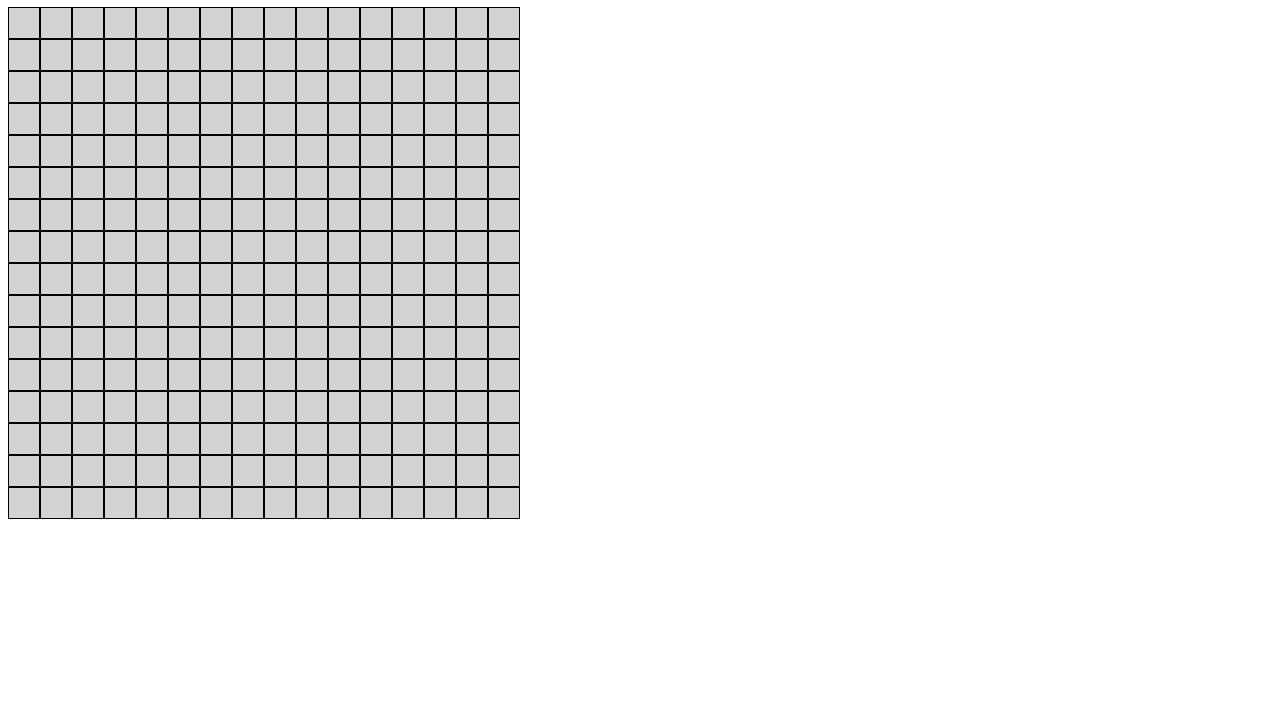
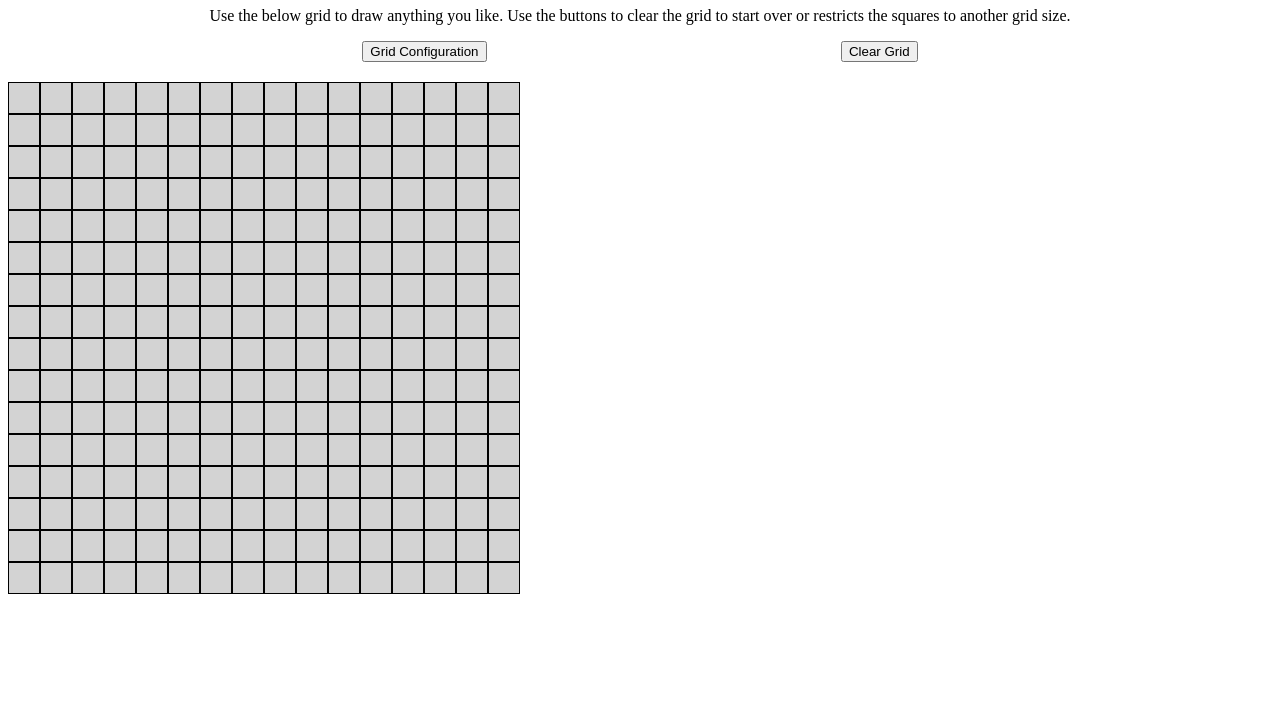
Before and after one commit to raywang38/etch-a-sketch, a plain HTML site: page index.html in a window 1280 px wide. Shown: the part 73-800 px from the top of the page. Drawn offline with Linux system fonts and the light colour scheme.

Commit message:
add code logic to resize grid upon user input
Input prompt allows for user to determine their
ideal grid size and the grid adjusts to accommodate
this.

```diff
--- a/index.html
+++ b/index.html
@@ -7,7 +7,10 @@
         <script src="script.js" defer></script>
     </head>
     <body>
-        <h1>Sketch an etch!</h1>
+        <h1>Etch a sketch!</h1>
+        <p class="description">Use the below grid to draw anything you like. Use the buttons to clear the
+            grid to start over or restricts the squares to another grid size.</p>
+        <div class = buttons></div>
         <div class="container">
         </div>
     </body>
--- a/script.js
+++ b/script.js
@@ -1,16 +1,53 @@
 const container = document.querySelector(".container");
-container.style.display = "flex";
-container.style.flexWrap = "wrap";
-container.style.width = "520px";
+container.style.width = 16 * 32 + "px";
+
+const buttonField = document.querySelector(".buttons");
 
 const selectGrid = document.createElement("button");
-selectGrid.textContent = "Grid";
+selectGrid.textContent = "Grid Configuration";
+buttonField.appendChild(selectGrid);
 
 const clearButton = document.createElement("button");
-clearButton.textContent = "Clear";
+clearButton.textContent = "Clear Grid";
+buttonField.appendChild(clearButton);
 
-for (let i = 0; i < 16; i++) {
-    for (let j = 0; j < 16; j++) {
+for (let i = 0; i < 16 * 16; i++) {
+    const squareDiv = document.createElement("div");
+    squareDiv.style.backgroundColor = "lightGray";
+    squareDiv.style.minWidth = "30px";
+    squareDiv.style.minHeight = "30px";
+    squareDiv.style.borderColor = "black";
+    squareDiv.style.borderWidth = "1px";
+    squareDiv.style.borderStyle = "solid";
+    squareDiv.setAttribute("class", "originalSquare");
+    container.appendChild(squareDiv);
+
+    squareDiv.addEventListener("mouseover", () => {
+        squareDiv.style.backgroundColor = "black";
+    })
+
+    clearButton.addEventListener("click", () => {
+        squareDiv.style.backgroundColor = "lightGray";
+    })
+}
+
+selectGrid.addEventListener("click", () => {
+
+    let gridNumber;
+    do {
+        gridNumber = prompt("Please enter the number of squares for the grid", "");
+        gridNumber = parseInt(gridNumber);
+    } while (gridNumber < 0 || gridNumber > 100 /*|| typeof(gridNumber) == "number"*/)
+
+    const removedSquares = document.querySelectorAll(".originalSquare, .modifiedSquare");
+
+    for (const removedSquare of removedSquares) {
+        removedSquare.remove();
+    }
+
+    container.style.width = gridNumber * 32 + "px";
+
+    for (let j = 0; j < gridNumber * gridNumber; j++) {
         const squareDiv = document.createElement("div");
         squareDiv.style.backgroundColor = "lightGray";
         squareDiv.style.minWidth = "30px";
@@ -18,10 +55,15 @@ for (let i = 0; i < 16; i++) {
         squareDiv.style.borderColor = "black";
         squareDiv.style.borderWidth = "1px";
         squareDiv.style.borderStyle = "solid";
+        squareDiv.setAttribute("class", "modifiedSquare");
         container.appendChild(squareDiv);
 
         squareDiv.addEventListener("mouseover", () => {
             squareDiv.style.backgroundColor = "black";
         })
+
+        clearButton.addEventListener("click", () => {
+            squareDiv.style.backgroundColor = "lightGray";
+        })
     }
-}
+})
--- a/styles.css
+++ b/styles.css
@@ -0,0 +1,19 @@
+h1 {
+    text-align: center;
+}
+
+.buttons {
+    display: flex;
+    justify-content: space-evenly;
+    margin-bottom: 20px;
+}
+
+.container {
+    display: flex;
+    flex-wrap: wrap;
+    align-items: center;
+}
+
+.description {
+    text-align: center;
+}
```
